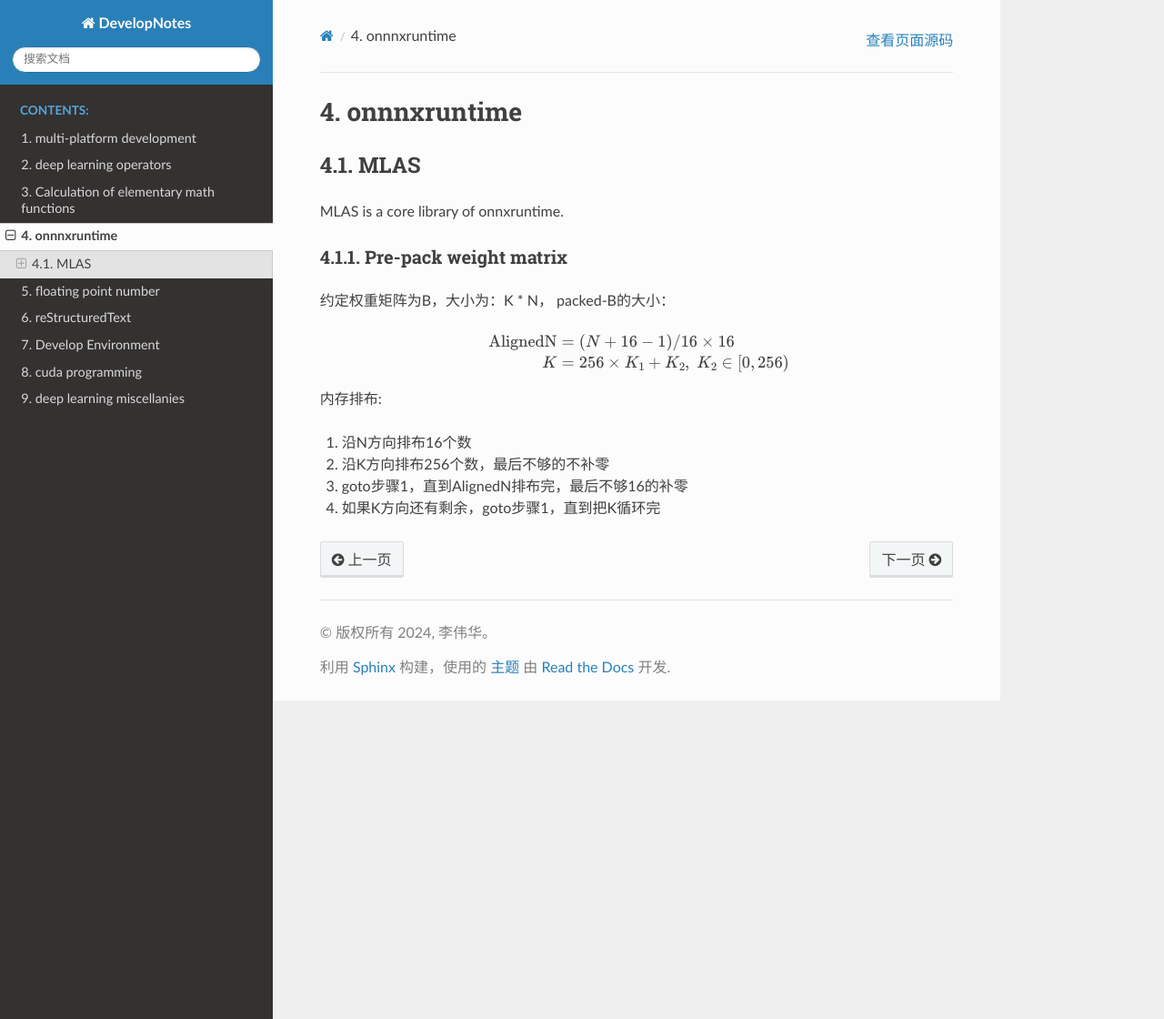
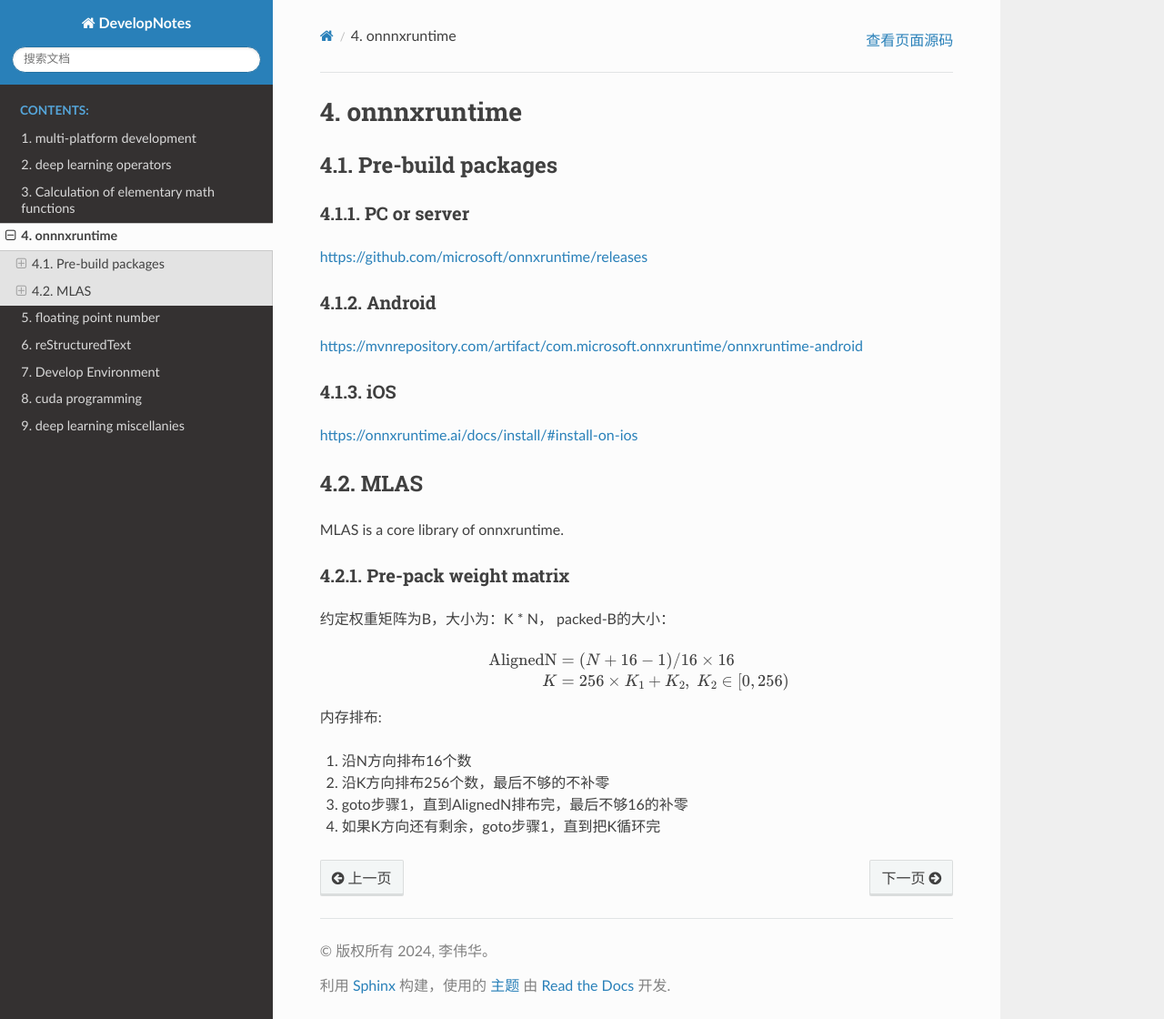
Before and after one commit to li-weihua/DevelopNotes, a Sphinx documentation site: the page built from docs/source/onnxruntime.rst, in a window 1280 px wide and 1120 px high. Shown: the whole window at 91% size. Built offline with Sphinx 7.4.7 and the Read the Docs theme 3.1.0, drawn with Linux system fonts in a browser that asks for light colours; formulas are drawn with MathJax 3.

Commit message:
update onnxruntime

```diff
--- a/docs/source/onnxruntime.rst
+++ b/docs/source/onnxruntime.rst
@@ -1,6 +1,22 @@
 *************
 onnnxruntime
 *************
+
+Pre-build packages
+====================
+
+PC or server
+-------------
+https://github.com/microsoft/onnxruntime/releases
+
+Android
+---------
+https://mvnrepository.com/artifact/com.microsoft.onnxruntime/onnxruntime-android
+
+iOS
+-----
+https://onnxruntime.ai/docs/install/#install-on-ios
+
 
 MLAS
 =======
```
